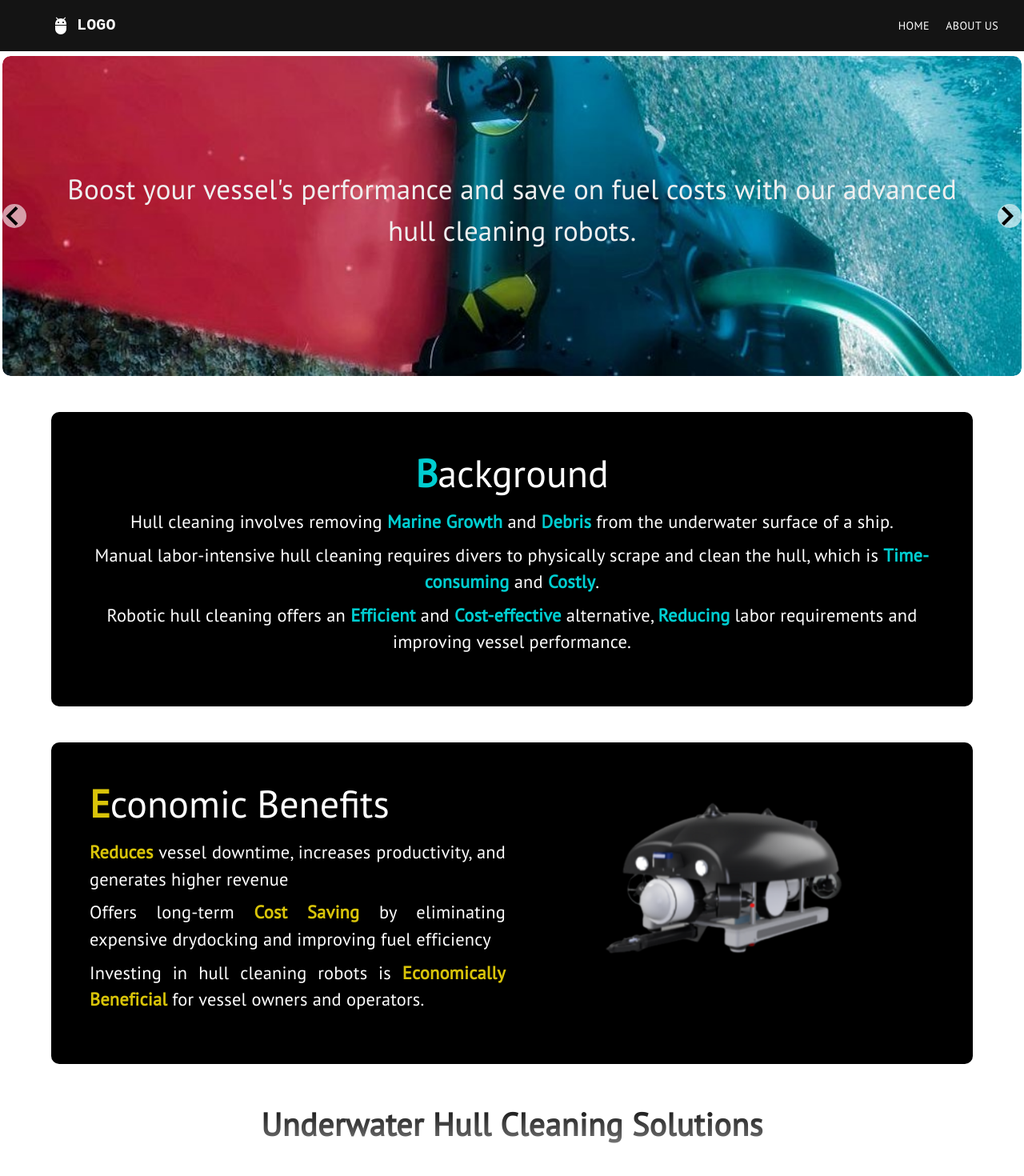
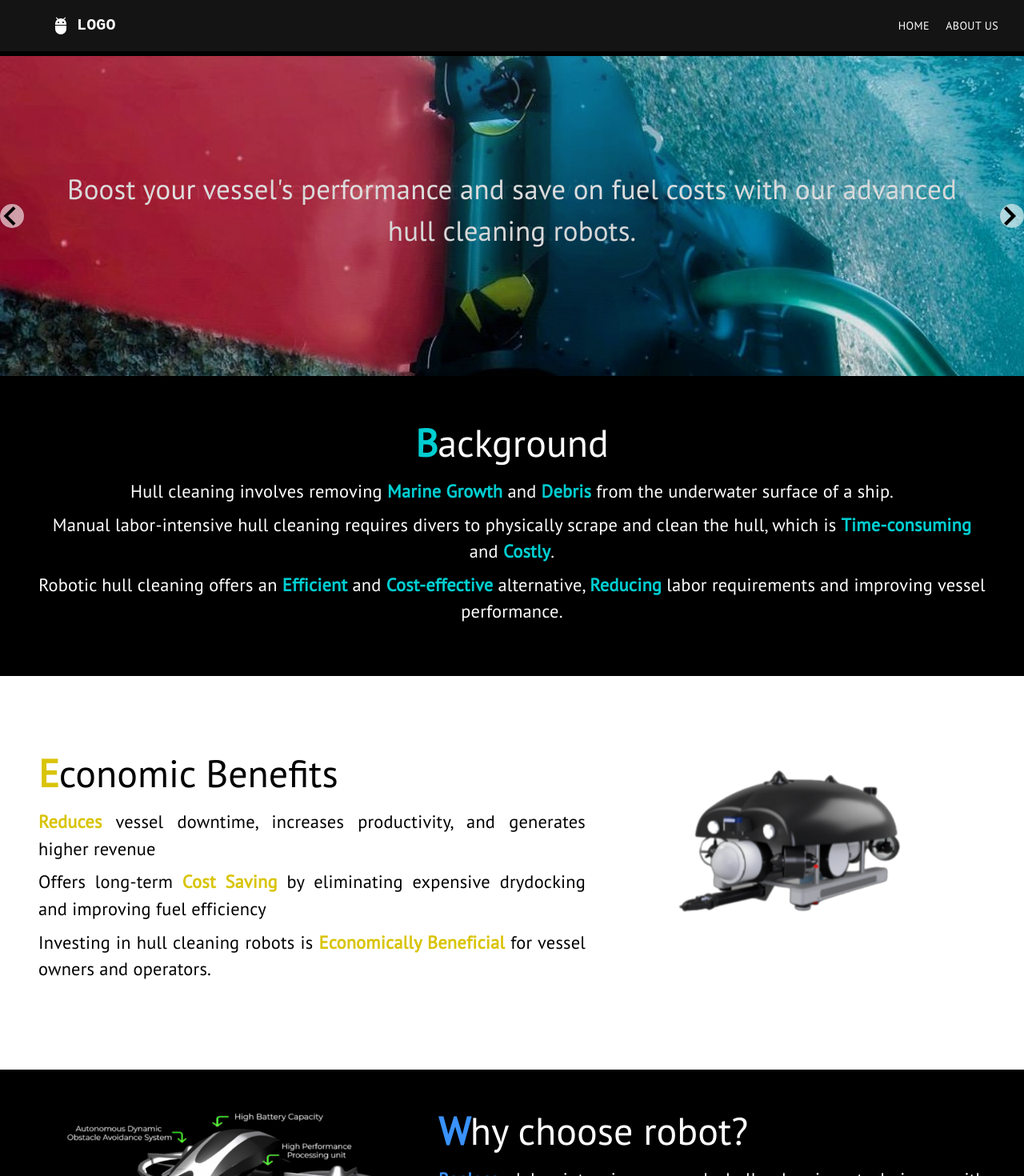
Before and after one commit to Nihu3346/hull-cleaning-robot, a React (Create React App) app: page / in a window 1280 px wide. Shown: the top 1470 px of the page at 80% size. Built offline with nearby package versions, Linux system fonts and the light colour scheme.

Commit message:
Homepage Card width change ane color:BWB (#10)
Co-authored-by: Yash Mangukiya

```diff
--- a/src/Components/CSS/Home.css
+++ b/src/Components/CSS/Home.css
@@ -5,6 +5,7 @@
   top: 0;
   padding-top: 70px;
   padding-bottom: 20px;
+
 }
 
 .bg-text {
@@ -30,6 +31,15 @@ body {
 }
 .card {
   transition: transform 0.5s;
+}
+
+.black-background {
+  position: absolute;
+  top: 0;
+  left: 0;
+  right: 0;
+  height: 20%; /* Adjust the percentage as needed */
+  background-color: black;
 }
 
 /* .fancy-button {
--- a/src/Components/Pages/Home.js
+++ b/src/Components/Pages/Home.js
@@ -70,17 +70,19 @@ const Home = () => {
       }}
       className="main-content-home"
     >
+      <div className="black-background"></div>
       <Slideshowtext />
       <Card
         ref={card1Ref}
         style={{
-          borderRadius: "10px",
           boxShadow: "none",
-          maxWidth: "90%",
+          maxWidth: "100%",
+          height: "100%",
           margin: "auto",
-          marginTop: "45px",
+          marginTop: "7px",
           marginBottom: "45px",
           backgroundColor: "#000",
+          borderRadius: 0,
           opacity: isCard1Visible ? 1 : 0,
           transform: isCard1Visible ? "translateY(0)" : "translateY(20px)",
           transition: "opacity 0.5s ease, transform 0.5s ease",
@@ -171,14 +173,11 @@ const Home = () => {
       <Card
         ref={card2Ref}
         style={{
-          borderRadius: "10px",
           boxShadow: "none",
-          maxWidth: "90%",
+          maxWidth: "100%",
           margin: "auto",
-          marginTop: "45px",
-          marginBottom: "45px",
-          background: "black",
-          color: "#fff",
+          background: "white",
+          borderRadius: 0,
           opacity: isCard2Visible ? 1 : 0,
           transform: isCard2Visible ? "translateY(0)" : "translateY(20px)",
           transition: "opacity 0.5s ease, transform 0.5s ease",
@@ -186,20 +185,20 @@ const Home = () => {
       >
         <CardContent>
           <Grid container spacing={2} sx={{ p: 4 }}>
-            <Grid item xs={12} md={6} order={2}>
+            <Grid item xs={12} md={5} order={2}>
               <img
                 src={roboBG}
                 alt={"Economic Benefits"}
                 style={{ width: "100%", borderRadius: "10px" }}
               />
             </Grid>
-            <Grid item xs={12} md={6} order={1}>
+            <Grid item xs={12} md={7} order={1}>
               <Typography
                 variant="h3"
                 sx={{
                   textAlign: "left",
                   mb: 2,
-                  color: "white",
+                  color: "black",
                   fontWeight: "medium",
                   fontFamily: "PT Sans, sans-serif",
                 }}
@@ -212,7 +211,7 @@ const Home = () => {
                 variant="body1"
                 sx={{
                   textAlign: "justify",
-                  color: "#fff",
+                  color: "black",
                   fontFamily: "PT Sans, sans-serif",
                   fontSize: "1.4rem",
                   mb: 1,
@@ -229,7 +228,7 @@ const Home = () => {
                 variant="body1"
                 sx={{
                   textAlign: "justify",
-                  color: "#fff",
+                  color: "black",
                   fontFamily: "PT Sans, sans-serif",
                   fontSize: "1.4rem",
                   mb: 1,
@@ -248,7 +247,7 @@ const Home = () => {
                 variant="body1"
                 sx={{
                   textAlign: "justify",
-                  color: "#fff",
+                  color: "black",
                   fontFamily: "PT Sans, sans-serif",
                   fontSize: "1.4rem",
                   mb: 1,
--- a/src/Components/Pages/InfoPanel-b.js
+++ b/src/Components/Pages/InfoPanel-b.js
@@ -37,35 +37,16 @@ const InfoPanelB = () => {
   return (
     <>
       <div>
-        <Typography
-          align="center"
-          ref={cardRef}
-          sx={{
-            fontSize: 40,
-            fontWeight: "bold",
-            fontFamily: "PT Sans, sans-serif",
-            backgroundImage: "linear-gradient(black, grey)",
-            color: "transparent",
-            WebkitBackgroundClip: "text",
-            backgroundClip: "text",
-            mb: 2,
-            opacity: isCardVisible ? 1 : 0,
-            transform: isCardVisible ? "translateY(0)" : "translateY(20px)",
-            transition: "opacity 0.5s ease, transform 0.5s ease",
-          }}
-        >
-          Underwater Hull Cleaning Solutions
-        </Typography>
         <Card
           ref={cardRef}
           style={{
-            borderRadius: "10px",
             boxShadow: "none",
-            maxWidth: "90%",
+            maxWidth: "100%",
             margin: "auto",
             marginTop: "45px",
             marginBottom: "45px",
             background: "black",
+            borderRadius: 0,
             color: "#fff",
             opacity: isCardVisible ? 1 : 0,
             transform: isCardVisible ? "translateY(0)" : "translateY(20px)",
@@ -74,14 +55,14 @@ const InfoPanelB = () => {
         >
           <CardContent>
             <Grid container spacing={2} sx={{ p: 4 }}>
-              <Grid item xs={12} md={6} order={1}>
+              <Grid item xs={12} md={5} order={1}>
                 <img
                   src={drone}
                   alt="Hull-Cleaner"
                   style={{ width: "100%", borderRadius: "10px" }}
                 />
               </Grid>
-              <Grid item xs={12} md={6} order={2}>
+              <Grid item xs={12} md={7} order={2}>
                 <Typography
                   variant="h3"
                   sx={{
--- a/src/Components/Slideshow/Slideshowtext.js
+++ b/src/Components/Slideshow/Slideshowtext.js
@@ -46,9 +46,9 @@ const Slideshowtext = () => {
     <>
       <Card
         style={{
-          borderRadius: "10px",
           boxShadow: "none",
-          maxWidth: "99.5%",
+          borderRadius: 0,
+          maxWidth: "100%",
           margin: "auto",
         }}
       >
```
